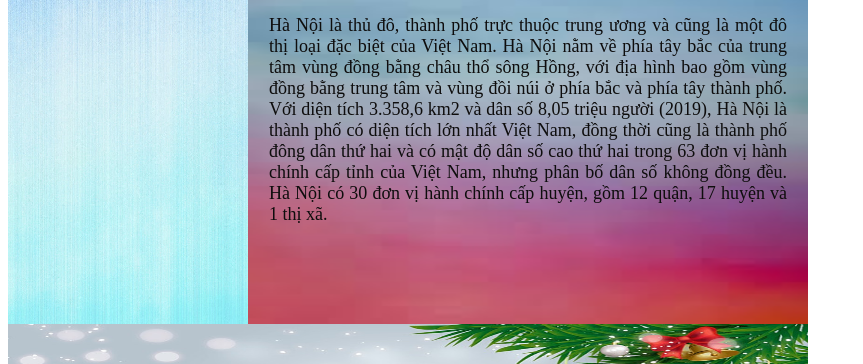
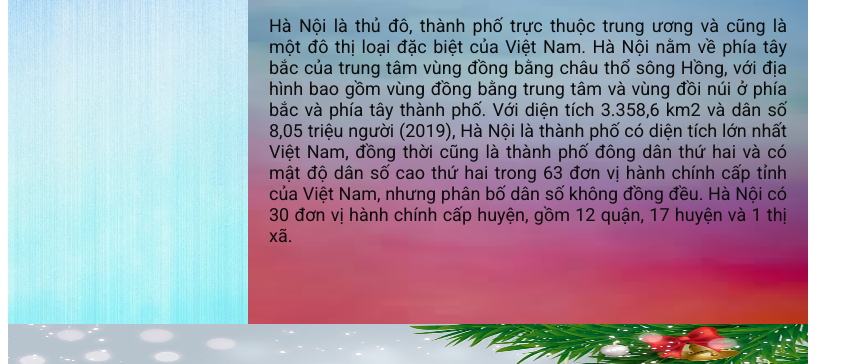
Before and after one commit to KhacThien68/KhacThien_Learning_ReactJS, a plain HTML site: page buoi2/NguyenKhacThien_baiso1_buoi2/index.html in a window 1280 px wide. Shown: the part 284-648 px from the top of the page, without its empty margins (0-863 px from the left). Drawn offline with Linux system fonts and the light colour scheme.

Commit message:
sua buoi 2

```diff
--- a/buoi2/NguyenKhacThien_baiso1_buoi2/css/style.css
+++ b/buoi2/NguyenKhacThien_baiso1_buoi2/css/style.css
@@ -1,3 +1,7 @@
+* {
+    font-family: 'Roboto', sans-serif;
+}
+
 .header {
     width: 800px;
     height: 150px;
--- a/buoi2/NguyenKhacThien_baiso1_buoi2/index.html
+++ b/buoi2/NguyenKhacThien_baiso1_buoi2/index.html
@@ -4,6 +4,9 @@
     <meta charset="UTF-8">
     <meta http-equiv="X-UA-Compatible" content="IE=edge">
     <meta name="viewport" content="width=device-width, initial-scale=1.0">
+    <link rel="preconnect" href="https://fonts.googleapis.com">
+    <link rel="preconnect" href="https://fonts.gstatic.com" crossorigin>
+    <link href="https://fonts.googleapis.com/css2?family=Roboto:ital,wght@0,300;0,400;0,500;1,700&display=swap" rel="stylesheet">
     <link rel="stylesheet" href="./css/style.css">
     <title>Document</title>
 </head>
```
Also changed, not shown: buoi2/NguyenKhacThien_baiso1_buoi2/sample2.html (+3 -0 lines), buoi2/NguyenKhacThien_baiso1_buoi2/sample3.html (+3 -0 lines).
